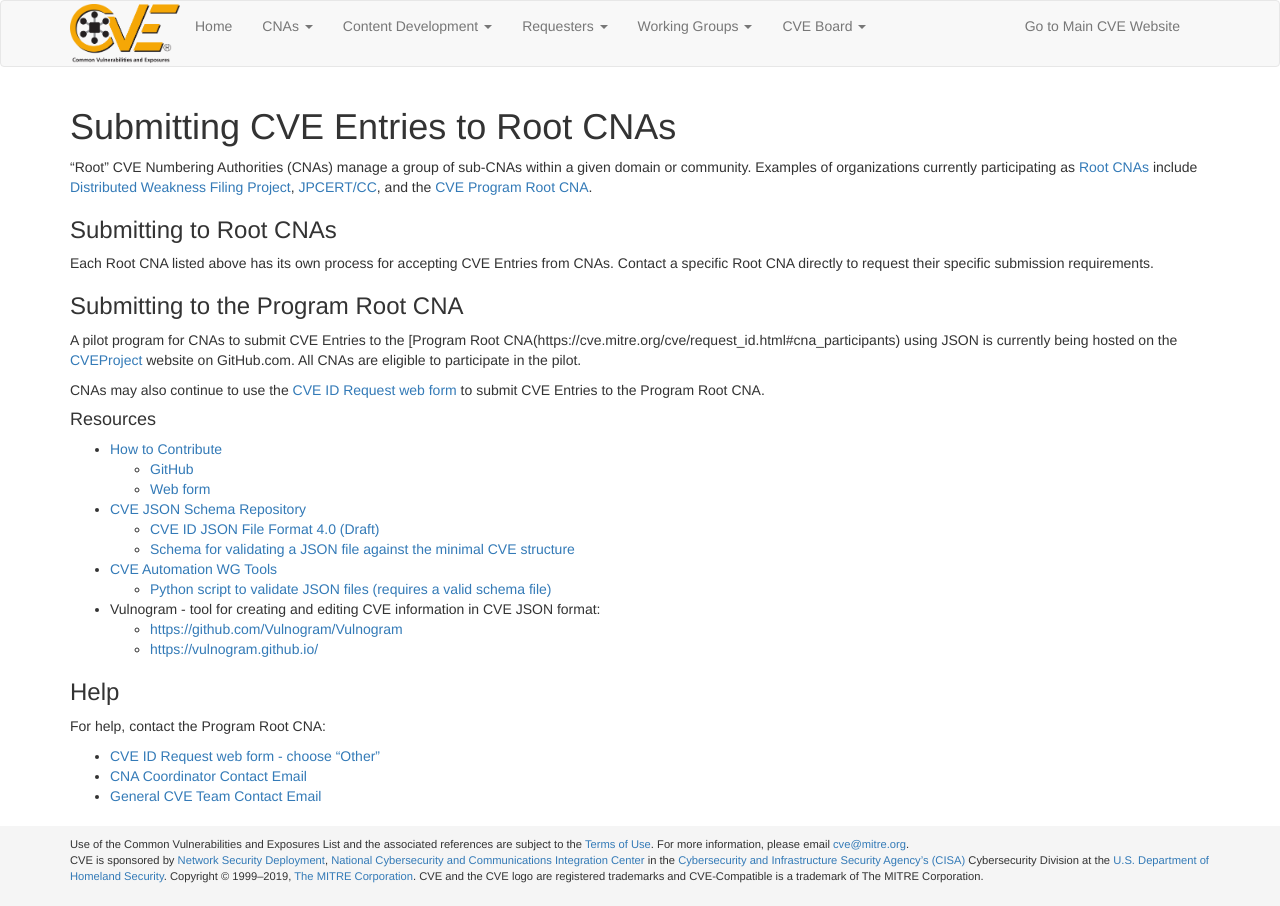
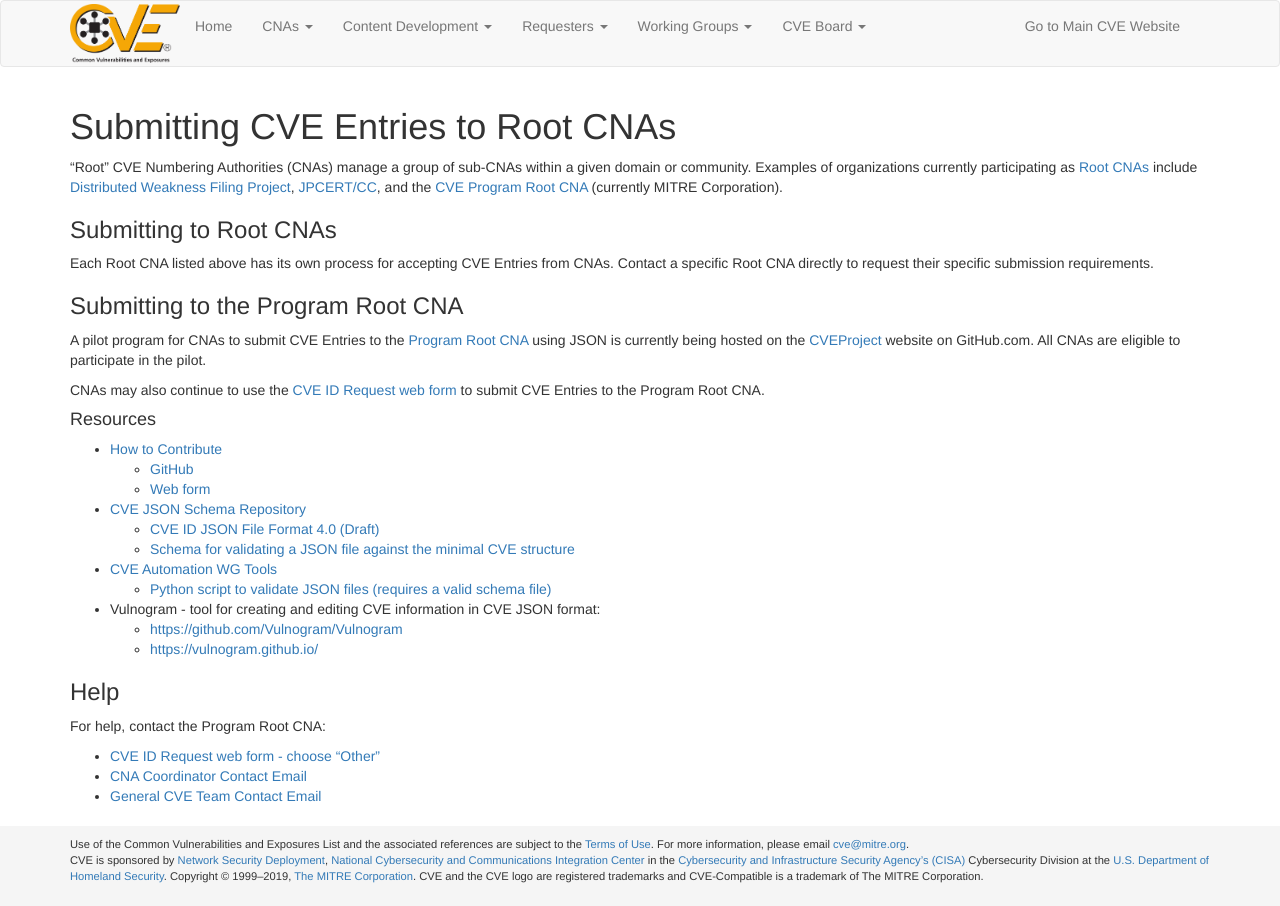
Before and after one commit to CVEProject/cveproject.github.io, a Jekyll site: the page built from docs/cna/submitting_cve_entries_to_root_cnas/index.md, in a window 1280 px wide. Built offline with Jekyll 4.4.1, drawn with Linux system fonts in a browser that asks for light colours; nearby versions of some CDN libraries.

Commit message:
Update Submitting CVE Entries to Root CNAs index.md

```diff
--- a/docs/cna/submitting_cve_entries_to_root_cnas/index.md
+++ b/docs/cna/submitting_cve_entries_to_root_cnas/index.md
@@ -2,7 +2,7 @@
 title: Submitting CVE Entries to Root CNAs
 layout: page
 ---
-"Root" CVE Numbering Authorities (CNAs) manage a group of sub-CNAs within a given domain or community. Examples of organizations currently participating as [Root CNAs](https://cve.mitre.org/cve/cna.html#cna_types) include [Distributed Weakness Filing Project](https://cve.mitre.org/cve/request_id.html#cna_participants), [JPCERT/CC](https://cve.mitre.org/cve/request_id.html#j), and the [CVE Program Root CNA](https://cve.mitre.org/cve/request_id.html#cna_participants).
+"Root" CVE Numbering Authorities (CNAs) manage a group of sub-CNAs within a given domain or community. Examples of organizations currently participating as [Root CNAs](https://cve.mitre.org/cve/cna.html#cna_types) include [Distributed Weakness Filing Project](https://cve.mitre.org/cve/request_id.html#cna_participants), [JPCERT/CC](https://cve.mitre.org/cve/request_id.html#j), and the [CVE Program Root CNA](https://cve.mitre.org/cve/request_id.html#cna_participants) (currently MITRE Corporation).
 
 ### Submitting to Root CNAs
 
@@ -10,7 +10,7 @@ Each Root CNA listed above has its own process for accepting CVE Entries from CN
 
 ### Submitting to the Program Root CNA
 
-A pilot program for CNAs to submit CVE Entries to the [Program Root CNA(https://cve.mitre.org/cve/request_id.html#cna_participants) using JSON is currently being hosted on the [CVEProject](https://github.com/CVEProject/cvelist) website on GitHub.com. All CNAs are eligible to participate in the pilot.
+A pilot program for CNAs to submit CVE Entries to the [Program Root CNA](https://cve.mitre.org/cve/request_id.html#cna_participants) using JSON is currently being hosted on the [CVEProject](https://github.com/CVEProject/cvelist) website on GitHub.com. All CNAs are eligible to participate in the pilot.
 
 CNAs may also continue to use the [CVE ID Request web form](https://cveform.mitre.org/) to submit CVE Entries to the Program Root CNA.
 
```
